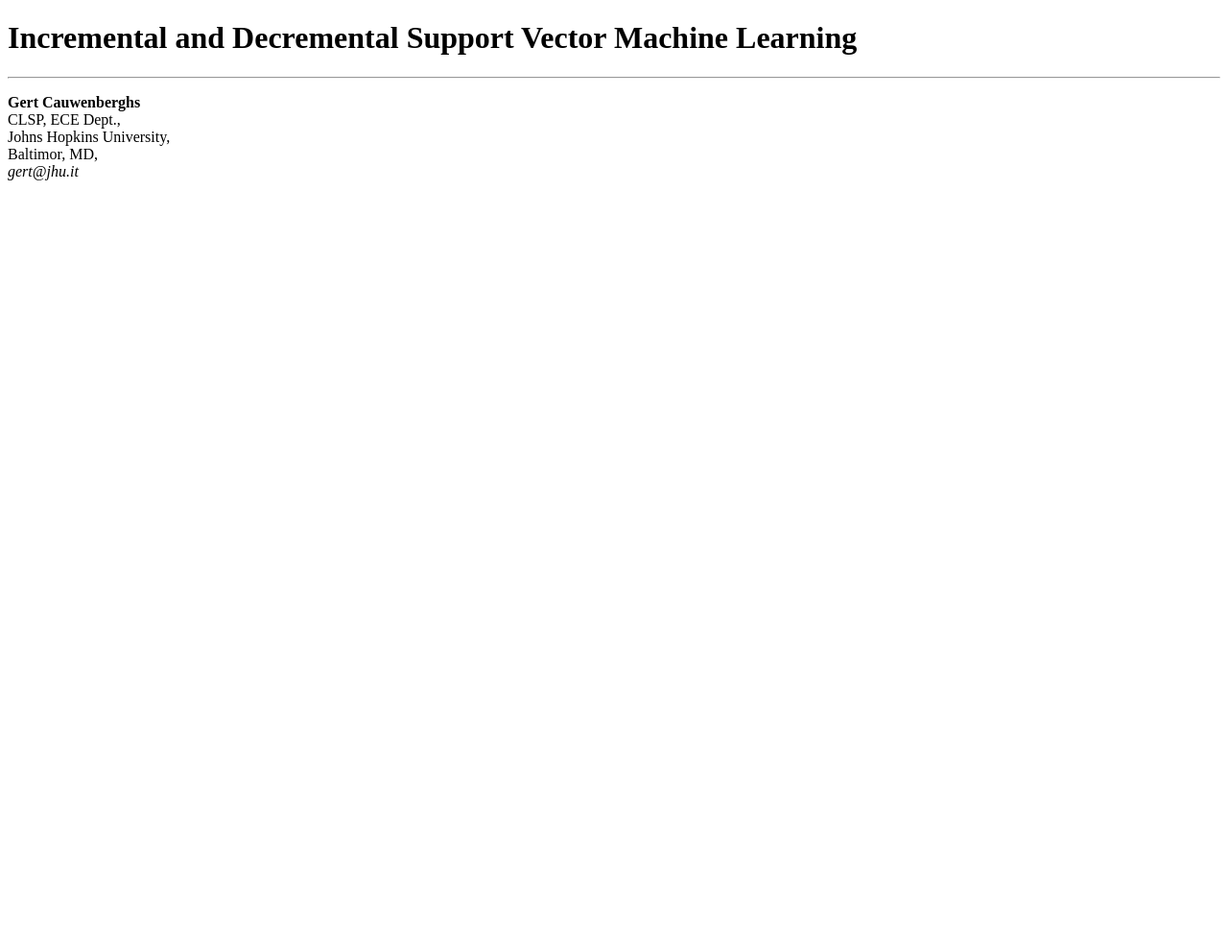
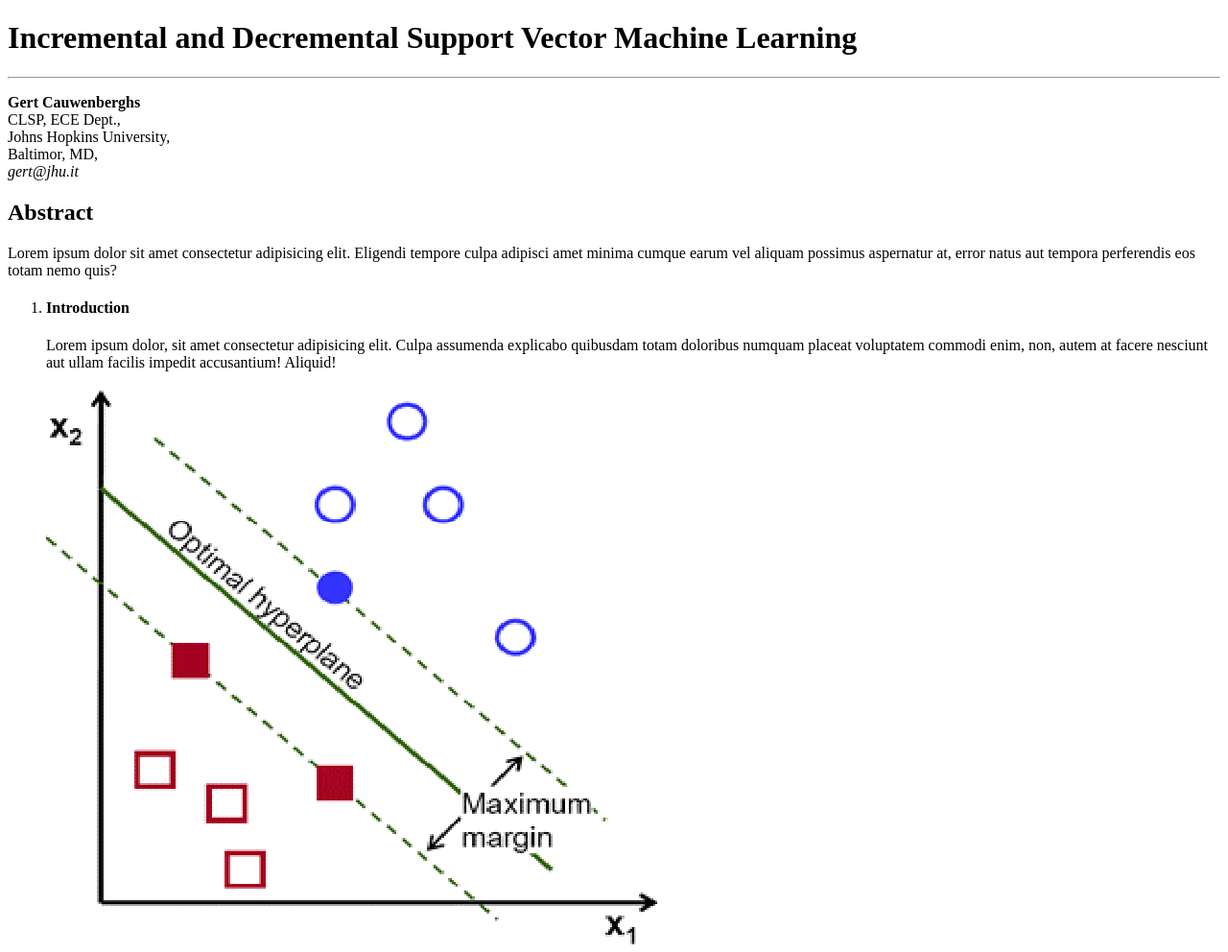
Before and after one commit to francescoP02/classe62-html-paper-scientifico, a plain HTML site: page index.html in a window 1280 px wide. Shown: the whole page at 96% size. Before the commit the page ends 800 px from the top, so only its background shows below. Drawn offline with Linux system fonts and the light colour scheme.

Commit message:
add testo principale

```diff
--- a/index.html
+++ b/index.html
@@ -16,6 +16,7 @@
 
     <!-- main -->
     <main>
+        <!-- Autore -->
         <div>
         <p>
             <strong>Gert Cauwenberghs</strong>
@@ -29,6 +30,23 @@
             <em>gert@jhu.it</em>
         </p>
         </div>
+        <!-- /Autore -->
+
+        <!-- Testo principale -->
+        <div>
+            <h2>Abstract</h2>
+            <p>Lorem ipsum dolor sit amet consectetur adipisicing elit. Eligendi tempore culpa adipisci amet minima cumque earum vel aliquam possimus aspernatur at, error natus aut tempora perferendis eos totam nemo quis?</p>
+
+            <ol>
+                <li>
+                    <h4>Introduction</h4>
+                    <p>Lorem ipsum dolor, sit amet consectetur adipisicing elit. Culpa assumenda explicabo quibusdam totam doloribus numquam placeat voluptatem commodi enim, non, autem at facere nesciunt aut ullam facilis impedit accusantium! Aliquid!</p>
+                    <img src="img/img-html-paper-scientific.png" alt="">
+                </li>
+            </ol>
+
+        </div>
+        <!-- /Testo principale -->
 
     </main>
     <!-- /main -->
```
Also changed, not shown: img/img-html-paper-scientific.png (renamed from img html-paper-scientific.png).
